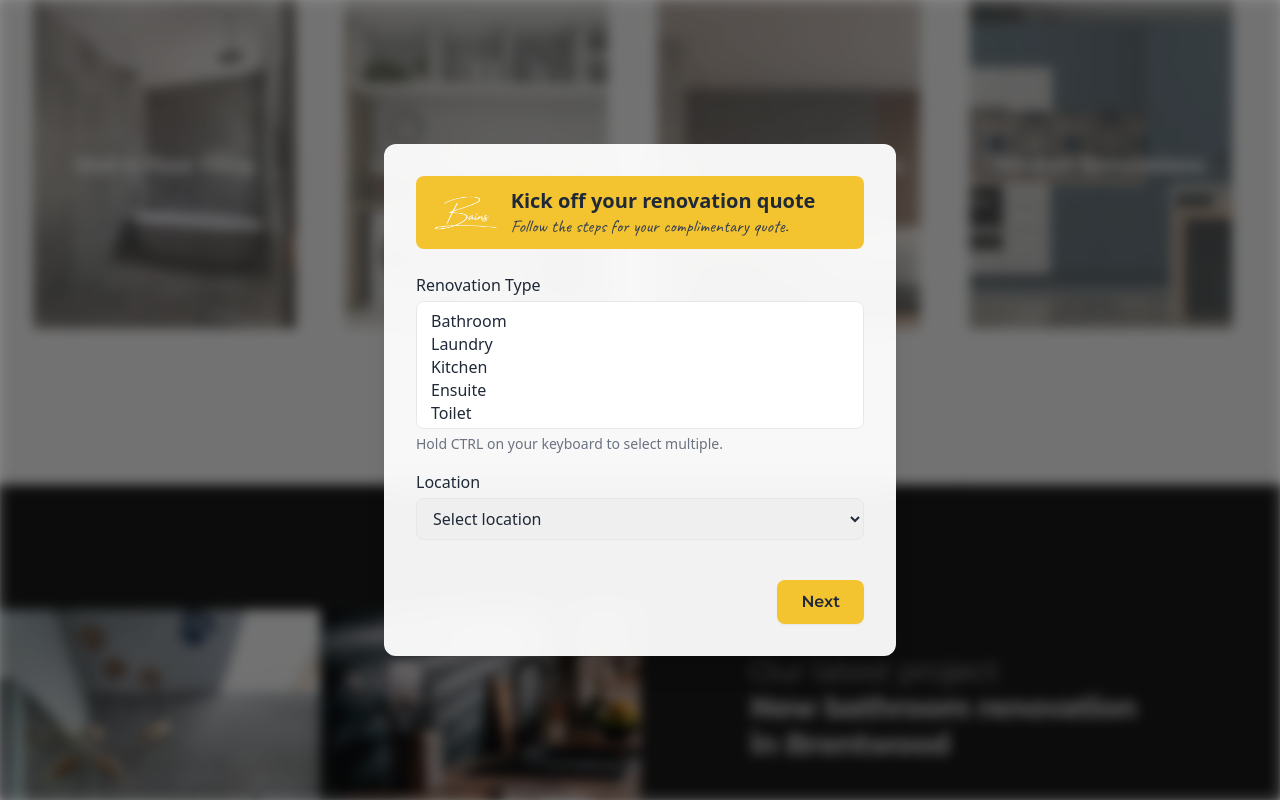
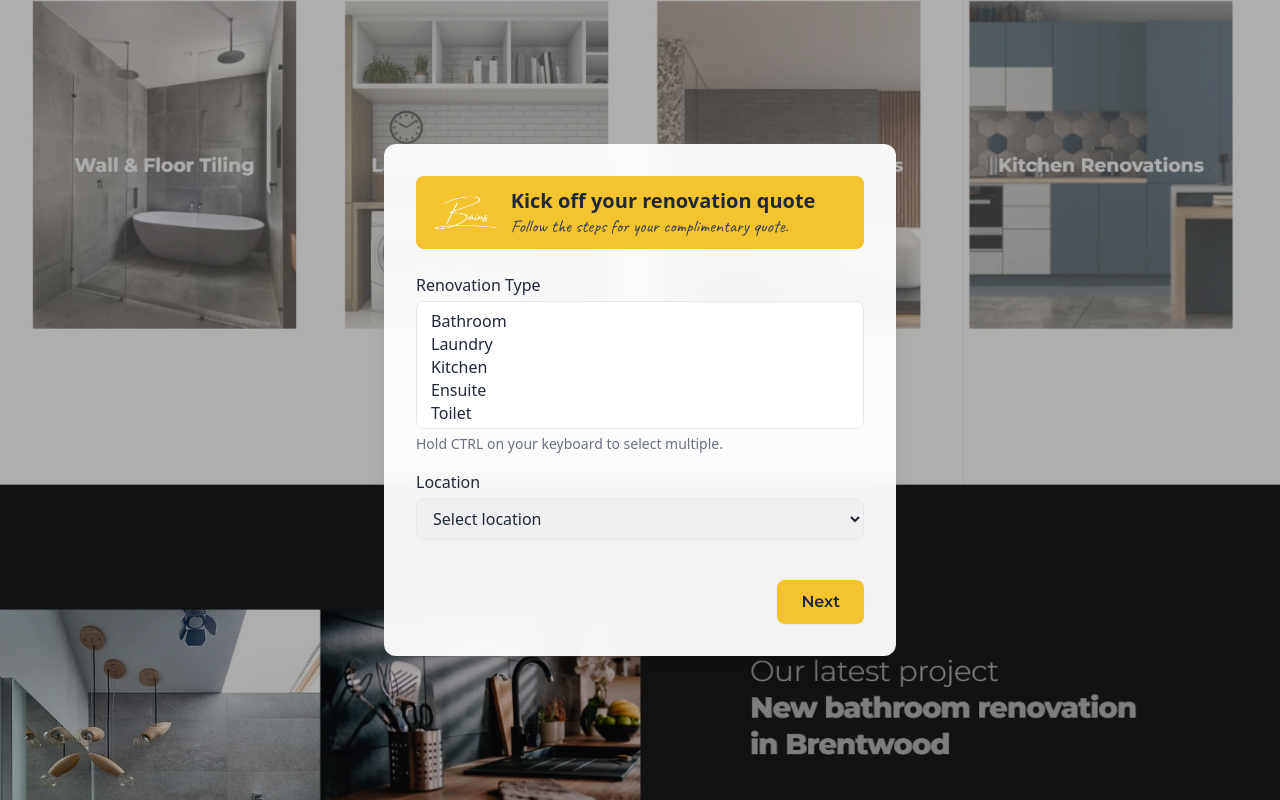
Before and after one commit to vinsnt76/antigravity-demo, a Next.js app: page /quote-demo in a window 1280 px wide. Built offline with nearby package versions, Linux system fonts and the light colour scheme.

Commit message:
Remove blur effects from background image and overlay to make it clearer

```diff
--- a/app/quote-demo/page.tsx
+++ b/app/quote-demo/page.tsx
@@ -8,11 +8,11 @@
         src="/bains-screenshot.webp"
         alt="Background"
         fill
-        className="object-cover brightness-75 blur-sm"
+        className="object-cover brightness-[0.85]"
         priority
       />
 
-      <div className="absolute inset-0 bg-black/40 backdrop-blur-sm" />
+      <div className="absolute inset-0 bg-black/20" />
 
       <div className="relative z-10 flex items-center justify-center h-full px-4">
         <div className="bg-white/95 backdrop-blur-md shadow-xl rounded-xl p-8 w-full max-w-lg">
```
